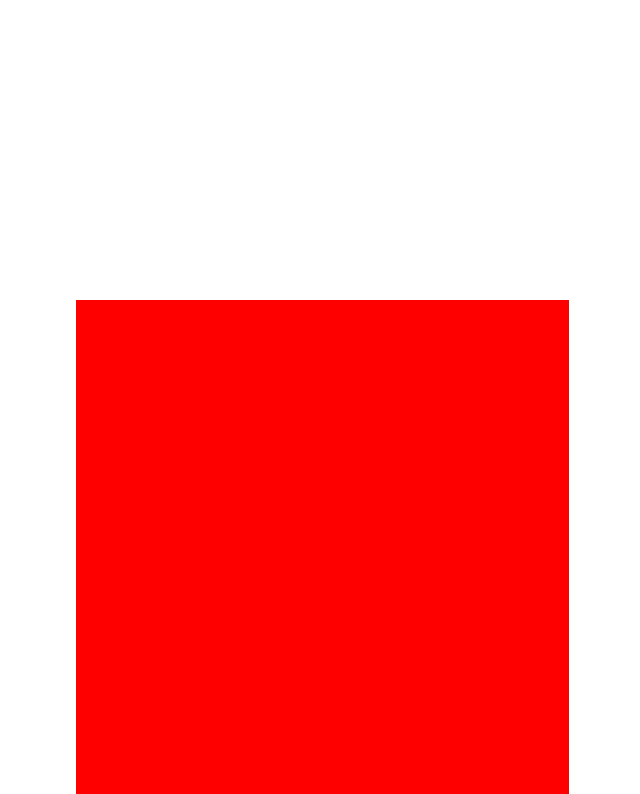
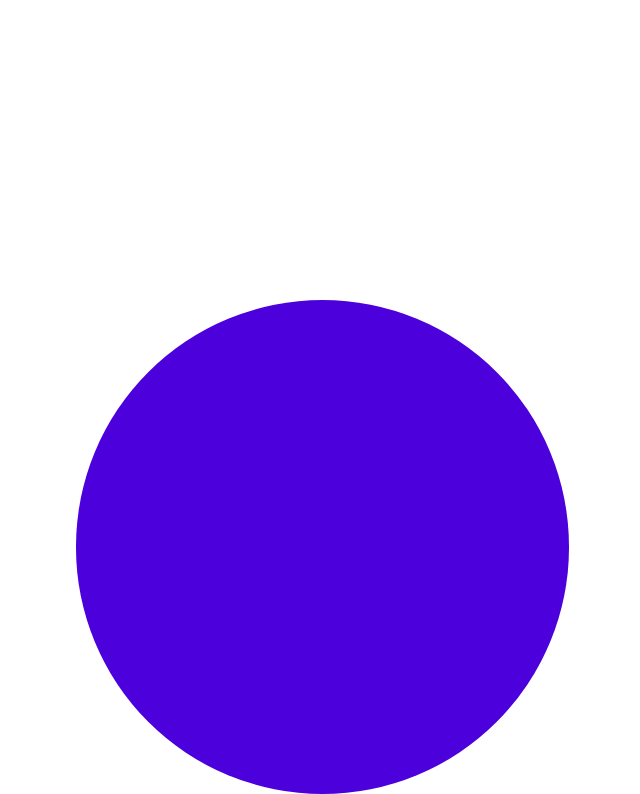
Before and after one commit to KapilS-57/JS-Practice_Fun, a plain HTML site: page TuteDude/Reaction Tester/index.html in a window 1280 px wide. Shown: the part 101-895 px from the top of the page, without its empty margins (0-640 px from the left). Drawn offline with Linux system fonts and the light colour scheme.

Commit message:
Added random color function to the shapes

```diff
--- a/TuteDude/Reaction Tester/index.html
+++ b/TuteDude/Reaction Tester/index.html
@@ -11,7 +11,7 @@
             width: 200px;
             height: 200px;
             background-color: red;
-            /* border-radius: 50%; */
+            border-radius: 50%;
             position: relative;
         }
     </style>
--- a/TuteDude/Reaction Tester/script.js
+++ b/TuteDude/Reaction Tester/script.js
@@ -1,4 +1,12 @@
 var start = new Date().getTime();
+function getRandomColor() {
+    var letters = '0123456789ABCDEF';
+    var color = '#';
+    for (var i = 0; i < 6; i++) {
+        color += letters[Math.floor(Math.random() * 16)];
+    }
+    return color;
+}
 function move() {
     // var left;
     // var top;
@@ -12,6 +20,7 @@ function move() {
     document.getElementById("shape").style.width = wh + "px";
     document.getElementById("shape").style.height = wh + "px";
     document.getElementById("shape").style.display = "block";
+    document.getElementById("shape").style.backgroundColor = getRandomColor();
     start = new Date().getTime();
 }
 move();
```
